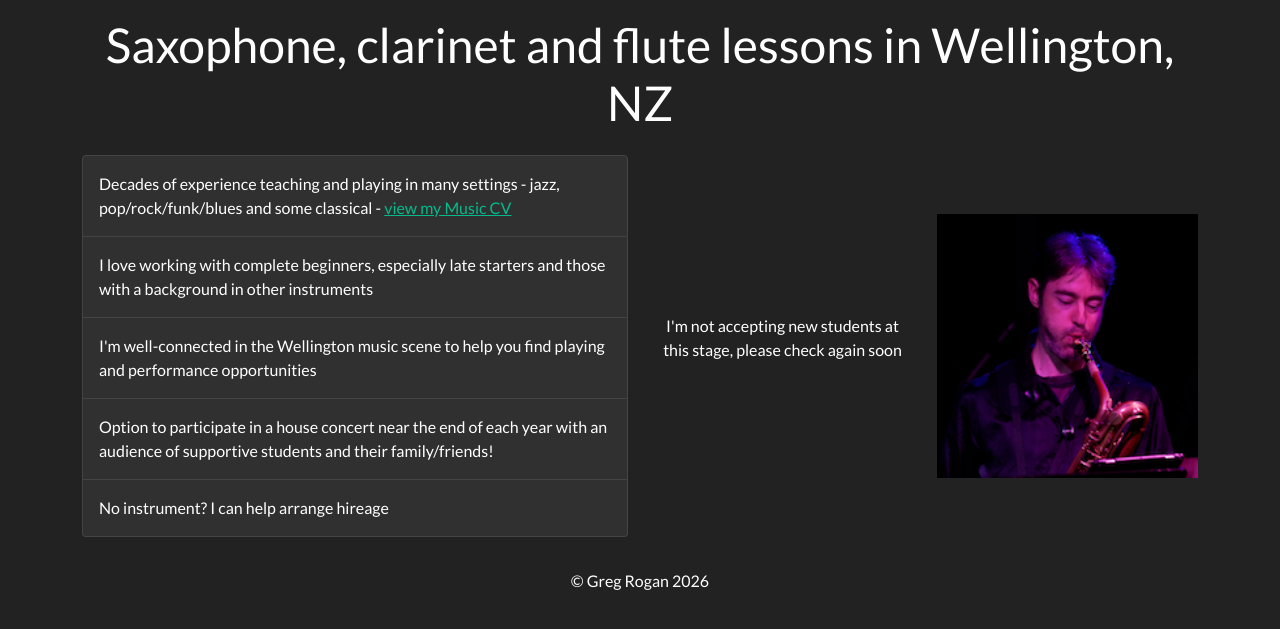
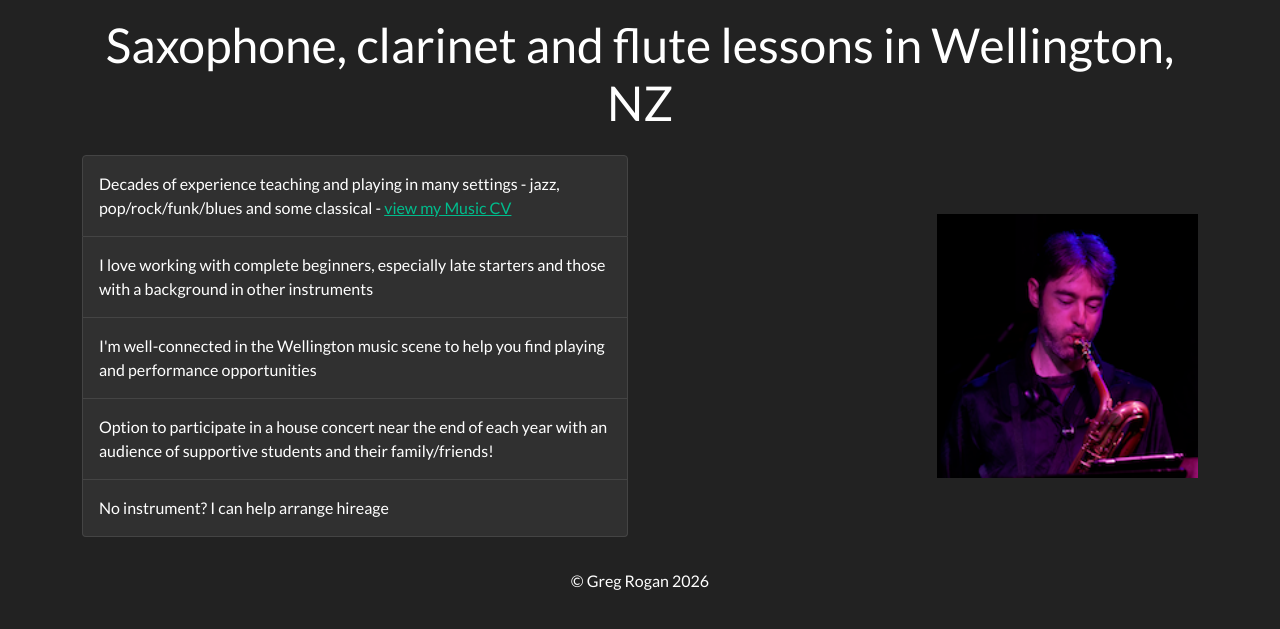
Before and after one commit to gregrogan/gregrogan.github.io, a Jekyll site: the page built from index.md, in a window 1280 px wide. Shown: the top 629 px of the page. Built offline with Jekyll 4.4.1, drawn with Linux system fonts in a browser that asks for light colours; nearby versions of some CDN libraries.

Commit message:
Update index.md

```diff
--- a/index.md
+++ b/index.md
@@ -15,7 +15,6 @@ permalink: /
         </ul>
     </div>
     <div class="d-none d-lg-block col-lg-3 align-self-center text-center">
-        <p>I'm not accepting new students at this stage, please check again soon</p>
         <!--
         <p><mark>$50</mark> / 45 minute lesson</p>
         <p class="lead">Contact Greg</p>
@@ -34,7 +33,6 @@ permalink: /
 </div>
 <div class="row justify-content-center">
     <div class="col d-lg-none align-self-center text-center">
-        <p>I'm not accepting new students at this stage, please check again soon</p>
         <!--
         <p><mark>$50</mark> / 45 minute lesson</p>
         <p class="lead">Contact Greg</p>
```
